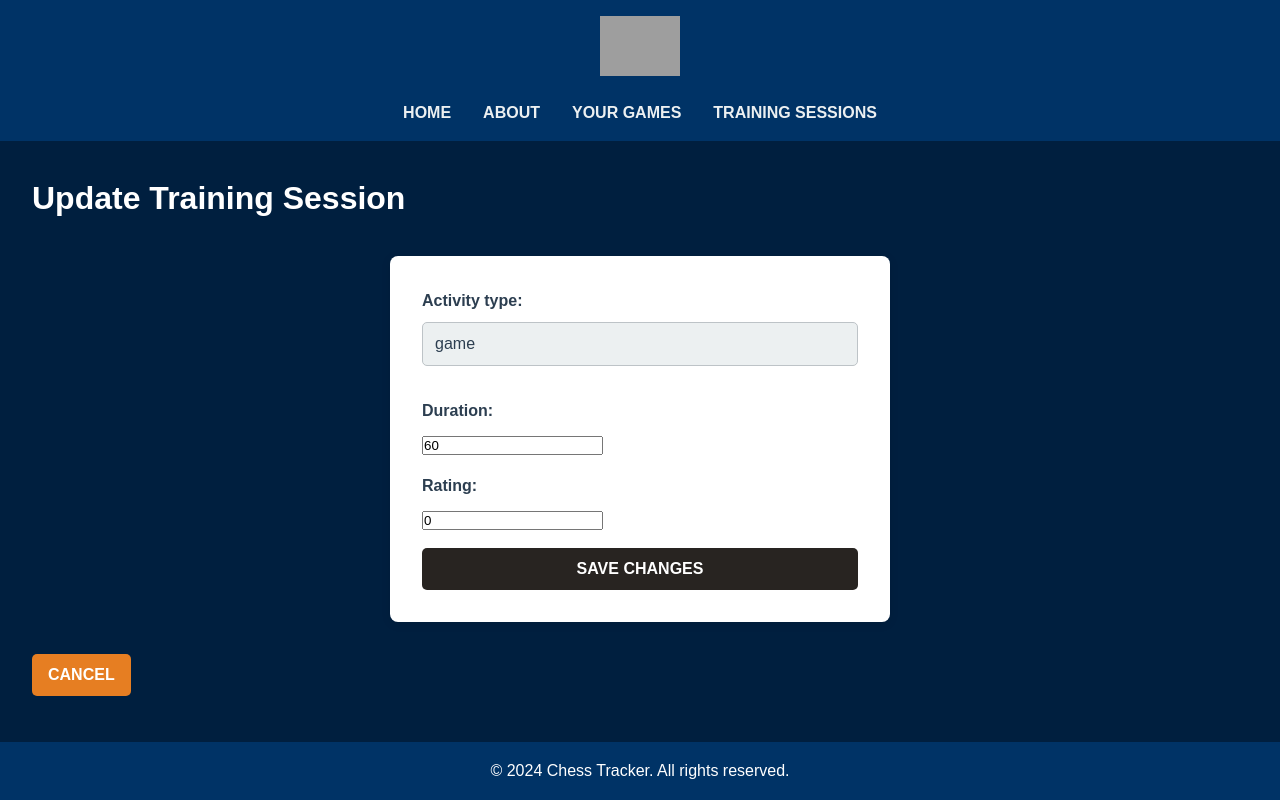
After one commit to YA811/Chess-Tracker, a Django app: page /training_session/1/update/ in a window 1280 px wide. The commit adds this page. Run offline with Django 4.2, Linux system fonts and the light colour scheme; data comes from the database, SQL or seed files in the repository; grey boxes are pictures that could not be loaded.

Commit message:
done with the crud

```diff
--- a/chesstracker/main_app/models.py
+++ b/chesstracker/main_app/models.py
@@ -3,9 +3,9 @@ from django.db import models
 
 class TrainingSession(models.Model):
     activity_type = models.CharField(max_length=100)
-    duration = models.IntegerField()  # Duration in minutes
-    rating = models.IntegerField()    # Rating change (could be a number)
-    session_date = models.DateTimeField(auto_now_add=True)  # Automatically set the date and time of the session
+    duration = models.IntegerField()
+    rating = models.IntegerField()
+    session_date = models.DateTimeField(auto_now_add=True)
 
     def __str__(self):
         return self.activity_type
--- a/chesstracker/main_app/templates/game_details.html
+++ b/chesstracker/main_app/templates/game_details.html
@@ -6,5 +6,10 @@
     <p><strong>Result:</strong> {{ game.result }}</p>
     <p><strong>PGN:</strong></p>
     <pre>{{ game.pgn }}</pre>
+    <a href="{% url 'update_game' game.id %}" class="btn btn-primary">Update</a>
+    <form method="post" action="{% url 'delete_game' game.id %}" >
+        {% csrf_token %}
+        <button type="submit" class="btn btn-danger">Delete</button>
+    </form>
     <a href="{% url 'home' %}">Back to Home</a>
     {% endblock %}
--- a/chesstracker/main_app/templates/training_session_detail.html
+++ b/chesstracker/main_app/templates/training_session_detail.html
@@ -4,5 +4,11 @@
 <p><strong>Activity Type:</strong> {{ session.activity_type }}</p>
 <p><strong>Duration:</strong> {{ session.duration }} minutes</p>
 <p><strong>Rating Change:</strong> {{ session.rating }}</p>
+<a href="{% url 'update_training_session' session.id %}" class="btn btn-primary">Update</a>
+<form method="post" action="{% url 'delete_training_session' session.id %}" >
+    {% csrf_token %}
+    <button type="submit" class="btn btn-danger">Delete</button>
+</form>
+
 <a href="{% url 'home' %}">Back to Home</a>
 {% endblock %}
--- /dev/null
+++ b/chesstracker/main_app/templates/update_training_session.html
@@ -0,0 +1,10 @@
+{% extends 'base.html' %}
+{% block content %}
+<h1>Update Training Session</h1>
+<form method="post">
+    {% csrf_token %}
+    {{ form.as_p }}
+    <button type="submit" class="btn btn-primary">Save Changes</button>
+</form>
+<a href="{% url 'training_session_detail' session.id %}" class="btn btn-secondary">Cancel</a>
+{% endblock %}
--- a/chesstracker/main_app/urls.py
+++ b/chesstracker/main_app/urls.py
@@ -1,5 +1,5 @@
 from django.urls import path
-from . import views # Import views to connect routes to view functions
+from . import views
 
 urlpatterns = [
     path('', views.home, name='home'),
@@ -10,4 +10,8 @@ urlpatterns = [
     path('training-sessions/', views.training_sessions, name='training_sessions'),
     path('game/<int:game_id>/', views.game_details, name='game_details'),
     path('training_session/<int:session_id>/', views.training_session_detail, name='training_session_detail'),
+    path('training_session/<int:session_id>/delete/', views.delete_training_session, name='delete_training_session'),
+    path('game/<int:game_id>/delete/', views.delete_game, name='delete_game'),
+    path('training_session/<int:session_id>/update/', views.update_training_session, name='update_training_session'),
+    path('game/<int:game_id>/update/', views.update_game, name='update_game'),
 ]
--- a/chesstracker/main_app/views.py
+++ b/chesstracker/main_app/views.py
@@ -1,10 +1,11 @@
 # main_app/views.py
 
-from django.http import HttpResponse
+from django.http import HttpResponse, HttpResponseNotAllowed
 from django.shortcuts import render, redirect, get_object_or_404
 from .models import Game, TrainingSession
 from .forms import GameForm, TrainingSessionForm
 from django.contrib import messages
+
 
 def home(request):
     return render(request, 'home.html')
@@ -58,3 +59,39 @@ def game_details(request, game_id):
 def training_session_detail(request, session_id):
     session = get_object_or_404(TrainingSession, id=session_id)
     return render(request, 'training_session_detail.html', {'session': session})
+
+def delete_training_session(request, session_id):
+    session = get_object_or_404(TrainingSession, id=session_id)
+    if request.method == 'POST':
+        session.delete()
+        return redirect('training_sessions')
+    return HttpResponseNotAllowed(['POST'])
+
+def delete_game(request, game_id):
+    game = get_object_or_404(Game, id=game_id)
+    if request.method == 'POST':
+        game.delete()
+        return redirect('your_games')
+    return HttpResponseNotAllowed(['POST'])
+
+def update_training_session(request, session_id):
+    session = get_object_or_404(TrainingSession, id=session_id)
+    if request.method == 'POST':
+        form = TrainingSessionForm(request.POST, instance=session)
+        if form.is_valid():
+            form.save()
+            return redirect('training_session_detail', session_id=session.id)
+    else:
+        form = TrainingSessionForm(instance=session)
+    return render(request, 'update_training_session.html', {'form': form, 'session': session})
+
+def update_game(request, game_id):
+    game = get_object_or_404(Game, id=game_id)
+    if request.method == 'POST':
+        form = GameForm(request.POST, instance=game)
+        if form.is_valid():
+            form.save()
+            return redirect('game_details', game_id=game.id)
+    else:
+        form = GameForm(instance=game)
+    return render(request, 'update_game.html', {'form': form, 'game': game})
```
Also changed, not shown: chesstracker/main_app/templates/update_game.html (added, +10 -0 lines).
